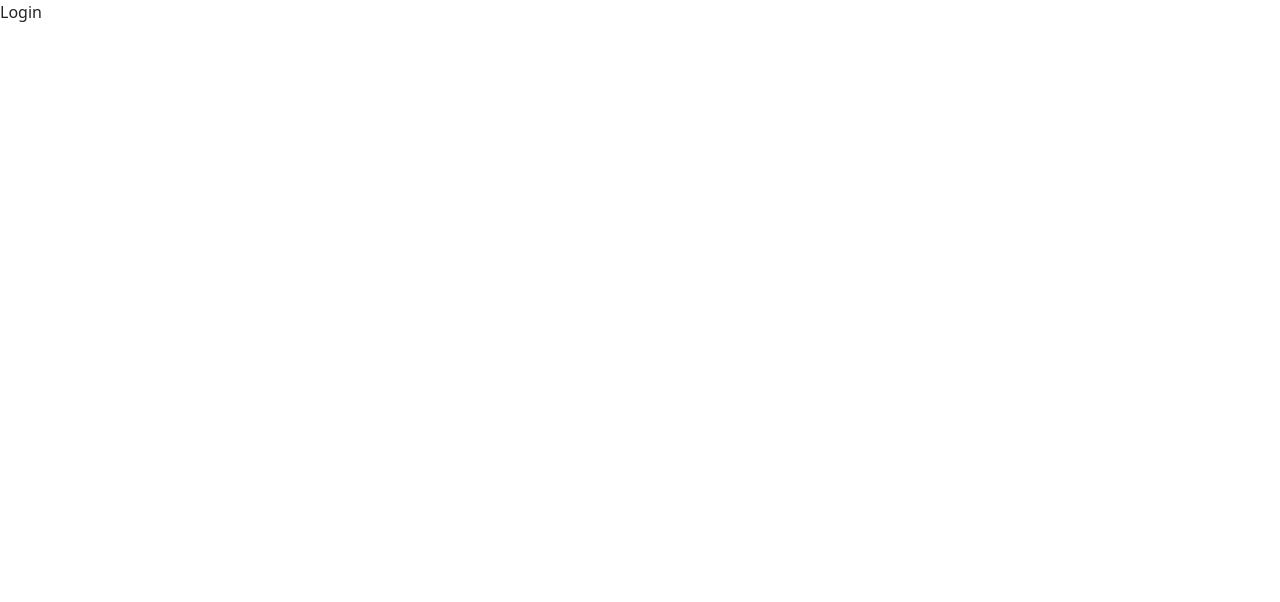
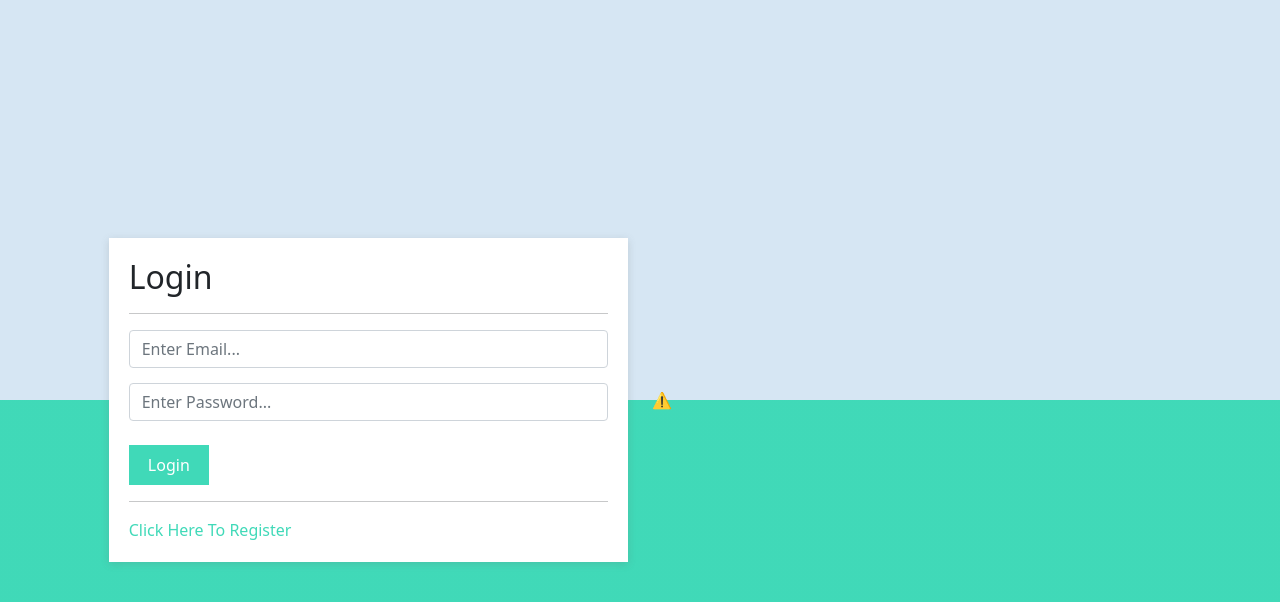
Before and after one commit to vikrammadankar/Book_Shelf, a React (Create React App) app: page /login in a window 1280 px wide. Shown: the top 602 px of the page. Built offline with nearby package versions, Linux system fonts and the light colour scheme; no server answers; a web font is replaced by a local one.

Commit message:
LOGIN & REGISTER pages designed

```diff
--- /dev/null
+++ b/src/components/Form.js
@@ -0,0 +1,25 @@
+import React from 'react'
+import { Link } from 'react-router-dom'
+
+const Form = (props) => {
+    return (
+        <div className="form">
+            <h2>{props.type}</h2>
+            <hr />
+            <input type="email" className="form-control" placeholder="Enter Email..." value={props.email} onChange={(e) => props.setEmail(e.target.value)} />
+            <input type="password" className="form-control" placeholder="Enter Password..." value={props.password} onChange={(e) => props.setPassword(e.target.value)} />
+            {props.type === "Register" ? <input type="password" className="form-control" placeholder="Confirm Password..." value={props.confirmPassword} onChange={(e) => props.setConfirmPassword(e.target.value)} /> : null}
+            <button className="mt-4">
+                {props.type}
+            </button>
+
+            <hr />
+
+            <Link className="bottom-nav-link" to={props.type === "Register" ? "/login" : "/register"}>
+                Click Here To {props.type === "Register" ? "Login" : "Register"}
+            </Link>
+        </div>
+    )
+}
+
+export default Form
--- a/src/components/components-provider/components-provider.js
+++ b/src/components/components-provider/components-provider.js
@@ -7,3 +7,4 @@ export { default as SingleProduct } from '../SingleProduct'
 export { default as Loader } from '../Loader'
 export { default as BackButton } from '../BackButton'
 export { default as CartTable } from '../CartTable'
+export { default as Form } from '../Form'
--- a/src/index.css
+++ b/src/index.css
@@ -1,7 +1,15 @@
 /* monsterrat font import  */
 @import url('https://fonts.googleapis.com/css2?family=Bebas+Neue&family=Montserrat:wght@500&family=Poppins:wght@100;300;400;700&family=Road+Rage&display=swap');
 
-
+:root {
+  --bgColor: rgba(8, 206, 163, 0.774);
+  --hover: rgba(223, 140, 15, 0.904);
+  --boxShadow: rgba(99, 99, 99, 0.2);
+  --overlay: rgba(51, 51, 51, 0.815);
+  --cremisi: rgb(223, 53, 53);
+  --white: #fff;
+  --aliceBlue: rgb(214, 230, 243);
+}
 /* general settings */
 * {
   box-sizing: border-box;
@@ -10,5 +18,6 @@
 }
 
 body {
+  overflow-x: hidden;
   font-family: 'Poppins', sans-serif;
 }
--- a/src/pages/Login.js
+++ b/src/pages/Login.js
@@ -1,8 +1,31 @@
-import React from 'react'
+import React, { useState } from 'react'
+import { Form } from '../components/components-provider/components-provider'
 
 const Login = () => {
+
+    const [email, setEmail] = useState("")
+    const [password, setPassword] = useState("")
+
     return (
-        <div>Login</div>
+        <div className="login-container">
+            <div className="row justify-content-center">
+                <div className="col-md-5">
+                    <Form
+                        type="Login"
+                        email={email}
+                        password={password}
+                        setEmail={setEmail}
+                        setPassword={setPassword}
+                    />
+                </div>
+                <div className="col-md-5">
+                    <lottie-player src="https://assets6.lottiefiles.com/packages/lf20_hu9cd9.json" background="transparent"
+                        speed="1"
+                        style={{ width: "300", height: "300" }}
+                        autoplay loop></lottie-player>
+                </div>
+            </div>
+        </div>
     )
 }
 
--- a/src/pages/Register.js
+++ b/src/pages/Register.js
@@ -1,6 +1,6 @@
 import React, { useState } from 'react'
 
-
+import { Form } from '../components/components-provider/components-provider'
 
 const Register = () => {
     const [email, setEmail] = useState("")
@@ -9,7 +9,7 @@ const Register = () => {
 
     return (
         <div className="register-container">
-            <div className="row">
+            <div className="row justify-content-center">
                 <div className="col-md-5">
                     <lottie-player
                         src="https://assets3.lottiefiles.com/packages/lf20_yr6zz3wv.json"
@@ -21,17 +21,15 @@ const Register = () => {
                     </lottie-player>
                 </div>
                 <div className="col-md-5">
-                    <div className="login-form">
-                        <h2>Register</h2>
-                        <hr />
-                        <input type="email" className="form-control" placeholder="Enter Email..." value={email} onChange={(e) => setEmail(e.target.value)} />
-                        <input type="password" className="form-control" placeholder="Enter Password..." value={password} onChange={(e) => setPassword(e.target.value)} />
-                        <input type="password" className="form-control" placeholder="Confirm Password..." value={confirmPassword} onChange={(e) => setConfirmPassword(e.target.value)} />
-
-                        <button>
-                            Register
-                        </button>
-                    </div>
+                    <Form
+                        type="Register"
+                        email={email}
+                        password={password}
+                        confirmPassword={confirmPassword}
+                        setEmail={setEmail}
+                        setPassword={setPassword}
+                        setConfirmPassword={setConfirmPassword}
+                    />
                 </div>
             </div>
         </div>
--- a/src/styles/auth.css
+++ b/src/styles/auth.css
@@ -1,3 +1,41 @@
+.form {
+    padding: 20px;
+    box-shadow: rgba(99, 99, 99, 0.2) 0px 2px 8px 0px;
+    background-color: var(--white);
+}
+
 .form-control {
+    box-shadow: none;
+    outline: none;
+    border: none;
+    margin-top: 15px;
+}
+.form-control:focus {
+    box-shadow: none !important;
+    outline: none;
+}
+.register-container {
+    background: linear-gradient(to bottom,  var(--bgColor) 0%, var(--bgColor) 50%,var(--aliceBlue) 50%,var(--aliceBlue) 100%);
+}
+.login-container {
+    background: linear-gradient(to bottom, var(--aliceBlue) 0%,var(--aliceBlue) 50%, var(--bgColor) 50%, var(--bgColor) 100%);
+}
 
+.register-container,
+.login-container {
+    height: 100vh;
 }
+.register-container .row,
+.login-container .row {
+    height: 100%;
+    align-items: center;
+}
+
+.bottom-nav-link {
+    text-decoration: none;
+    color: var(--bgColor);
+    transition: all .3s ease-in-out;
+}
+.bottom-nav-link:hover {
+    color: var(--hover)
+}
--- a/src/styles/layout.css
+++ b/src/styles/layout.css
@@ -1,8 +1,3 @@
-:root {
-    --bgColor: rgba(8, 206, 163, 0.774);
-    --hover: rgba(223, 140, 15, 0.904);
-}
-
 /* bootstrap overwriting */
 .navbar.myNavbar{
     background-color: var(--bgColor);
@@ -34,7 +29,7 @@
     z-index: 2;
 }
 .cart-counter {
-    color: rgb(212, 31, 31);
+    color: var(--cremisi);
     font-weight: bold;
 }
 
@@ -66,7 +61,7 @@ button {
     border: none;
     outline: none;
     background-color: var(--bgColor);
-    color: #fff;
+    color: var(--white);
     font-weight: 500;
     transition: all .3s ease-in-out;
 }
--- a/src/styles/products.css
+++ b/src/styles/products.css
@@ -2,7 +2,7 @@
 
 .product {
     position: relative;
-    box-shadow: rgba(99, 99, 99, 0.2) 0px 2px 8px 0px;
+    box-shadow: var(--boxShadow) 0px 2px 8px 0px;
 }
 .product:hover {
     cursor: pointer;
@@ -33,8 +33,8 @@
     align-items: center;
     justify-content: center;
     opacity: 0;
-    background-color: rgba(51, 51, 51, 0.815);
-    color: #fff;
+    background-color: var(--overlay);
+    color: var(--white);
     font-weight: bold;
     transition: all .3s ease-in-out;
 }
@@ -80,7 +80,7 @@
     transition: all .3s ease-in-out;
 }
 .delete-icon:hover {
-    color: red;
+    color: var(--cremisi);
 }
 
 @-webkit-keyframes loader /* Safari and Chrome */ {
```
